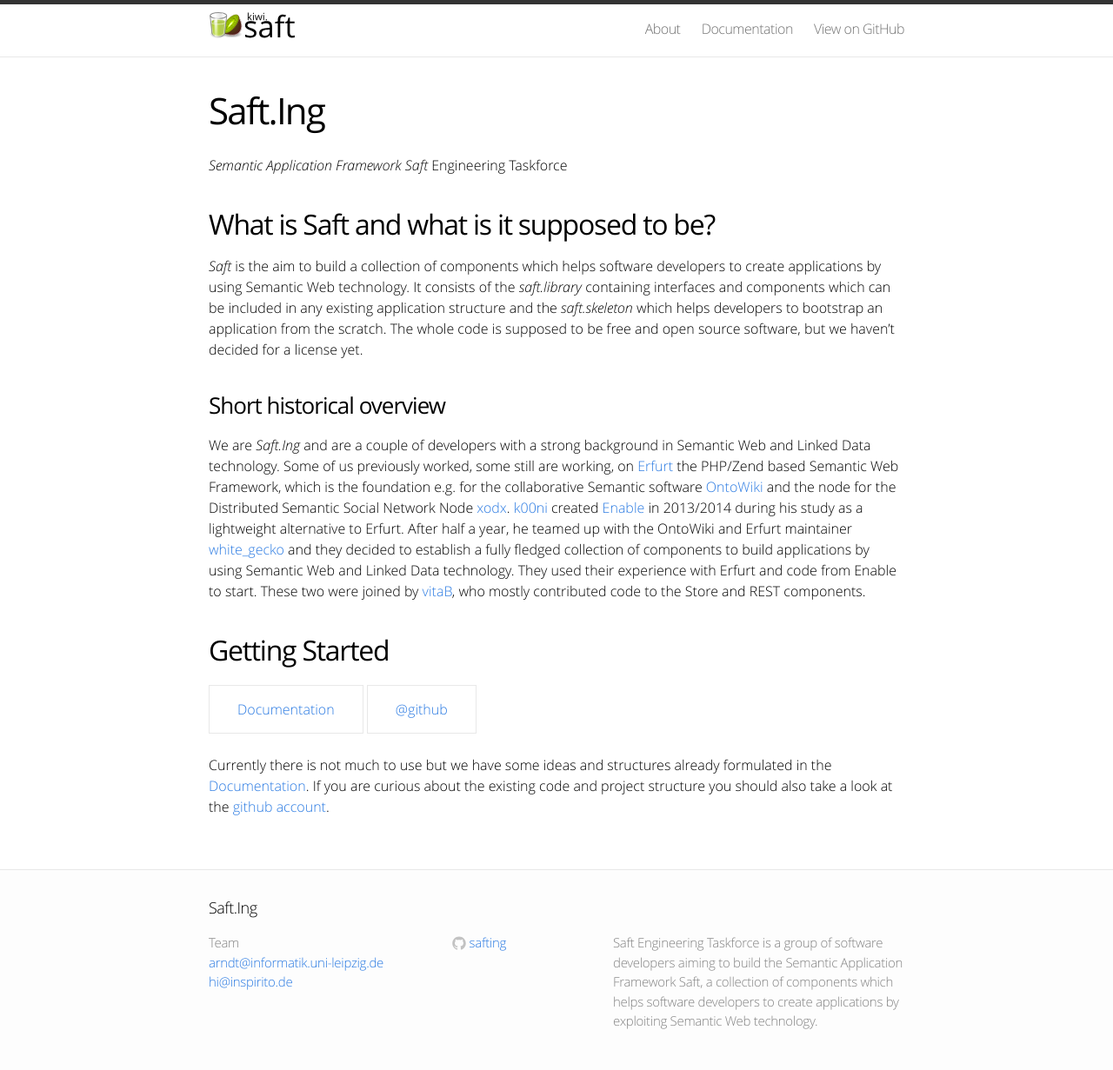
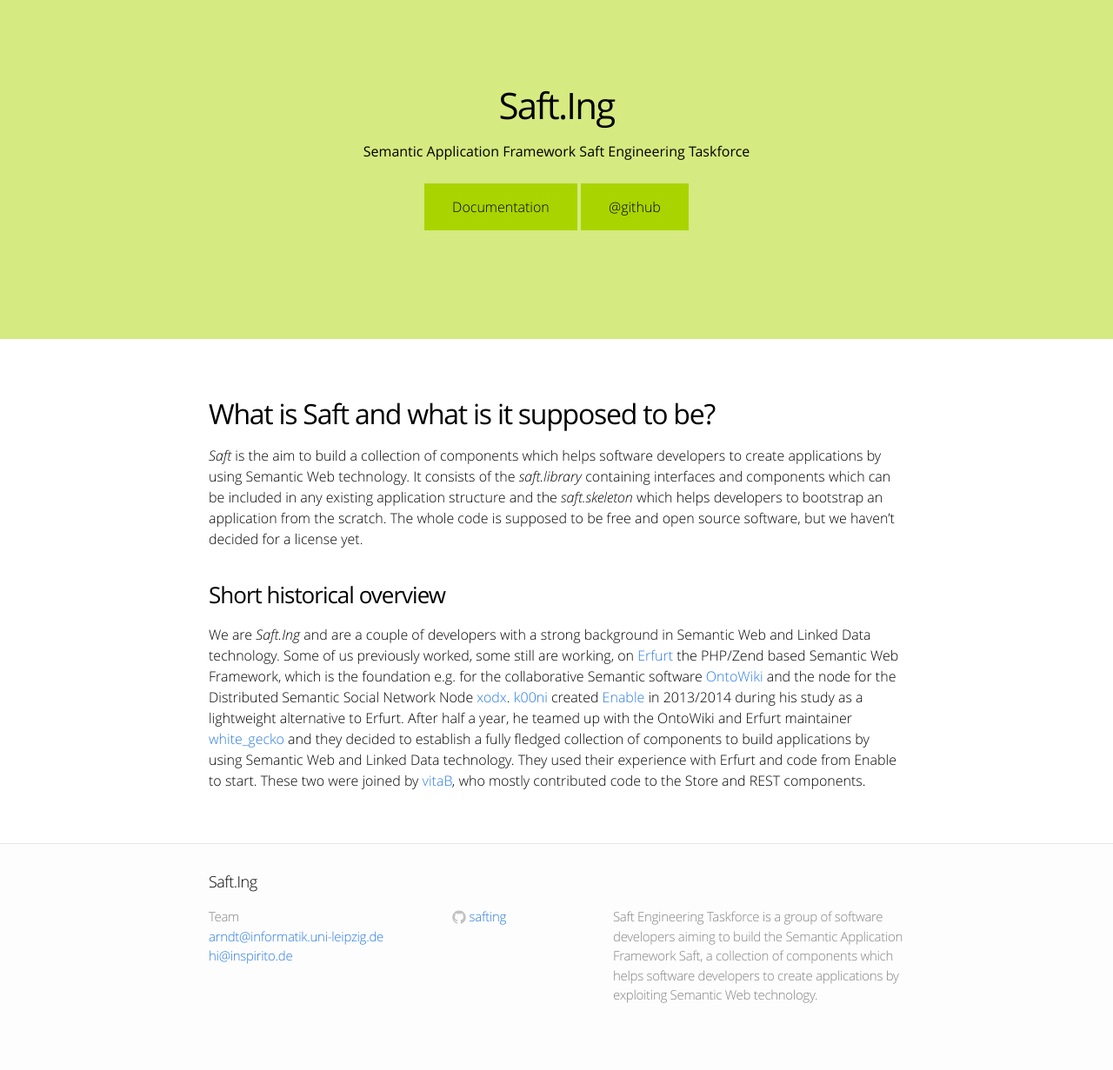
Before and after one commit to SaftIng/safting.github.io, a Jekyll site: the page built from index.md, in a window 1280 px wide. Shown: the whole page at 87% size. Built offline with Jekyll 4.4.1, drawn with Linux system fonts in a browser that asks for light colours; after the commit the page ends 1201 px from its top, so only the background shows below that.

Commit message:
Add a hero unit to index page

```diff
--- /dev/null
+++ b/_layouts/free.html
@@ -0,0 +1,13 @@
+<!DOCTYPE html>
+<html>
+
+  {% include head.html %}
+
+    <body>
+
+    {{ content }}
+
+    {% include footer.html %}
+
+    </body>
+</html>
--- /dev/null
+++ b/_layouts/home.html
@@ -0,0 +1,28 @@
+---
+layout: free
+---
+
+      <div class="hero tall">
+      <div class="container">
+        <header class="post-header">
+            <h1>{{ page.title }}</h1>
+            <div>
+                <span class="subtitle">{{ page.subtitle }}</span>
+            </div>
+            <div>
+                <a class="btn" href="doc">Documentation</a>
+                <a class="btn" href="https://github.com/safting">@github</a>
+            </div>
+        </header>
+      </div>
+      </div>
+
+      <div class="page-content">
+        <div class="wrap">
+          <div class="post">
+            <article class="post-content">
+            {{ content }}
+            </article>
+          </div>
+        </div>
+      </div>
--- a/css/custom.css
+++ b/css/custom.css
@@ -4,6 +4,7 @@ body {
 }
 
 h1, h2, h3, h4, h5, h6,
+.subtitle,
 .post-header h1,
 .post-content h1,
 .post-content h2,
@@ -77,3 +78,27 @@ div.page-footer {
 .site-title:visited {
   line-height: 60px;
 }
+
+/* Hero unit */
+
+.hero.tall {
+    padding: 70px 0px;
+    text-align: center;
+    background: #d5ea80 ;
+    /*background: url('../background.svg') no-repeat scroll center center / cover #aad400;*/
+    /*background: url('https://letsencrypt.org/images/3.jpg') no-repeat fixed center center / cover #E1DCD2;*/
+}
+
+.hero.tall h1, .hero.tall div {
+    padding: 10px;
+}
+
+.hero.tall a.btn {
+    border: 0px;
+    background-color: #aad400;
+    color: black;
+}
+
+.hero.tall a.btn:hover {
+    background-color: #90b400;
+}
--- a/index.md
+++ b/index.md
@@ -16,11 +15,3 @@ The whole code is supposed to be free and open source software, but we haven't d
 
 We are _Saft.Ing_ and are a couple of developers with a strong background in Semantic Web and Linked Data technology. Some of us previously worked, some still are working, on [Erfurt](https://github.com/AKSW/Erfurt) the PHP/Zend based Semantic Web Framework, which is the foundation e.g. for the collaborative Semantic software [OntoWiki](http://aksw.org/Projects/OntoWiki) and the node for the Distributed Semantic Social Network Node [xodx](http://aksw.org/Projects/Xodx).
 [k00ni](https://github.com/k00ni) created [Enable](https://github.com/k00ni/Enable) in 2013/2014 during his study as a lightweight alternative to Erfurt. After half a year, he teamed up with the OntoWiki and Erfurt maintainer [white_gecko](https://github.com/white-gecko) and they decided to establish a fully fledged collection of components to build applications by using Semantic Web and Linked Data technology. They used their experience with Erfurt and code from Enable to start. These two were joined by [vitaB](https://github.com/vitaB), who mostly contributed code to the Store and REST components.
-
-## Getting Started
-
-<a class="btn" href="doc">Documentation</a>
-<a class="btn" href="https://github.com/safting">@github</a>
-
-Currently there is not much to use but we have some ideas and structures already formulated in the [Documentation](doc).
-If you are curious about the existing code and project structure you should also take a look at the [github account](https://github.com/safting).
```
Also changed, not shown: other parts of index.md (+2 -3 lines).
